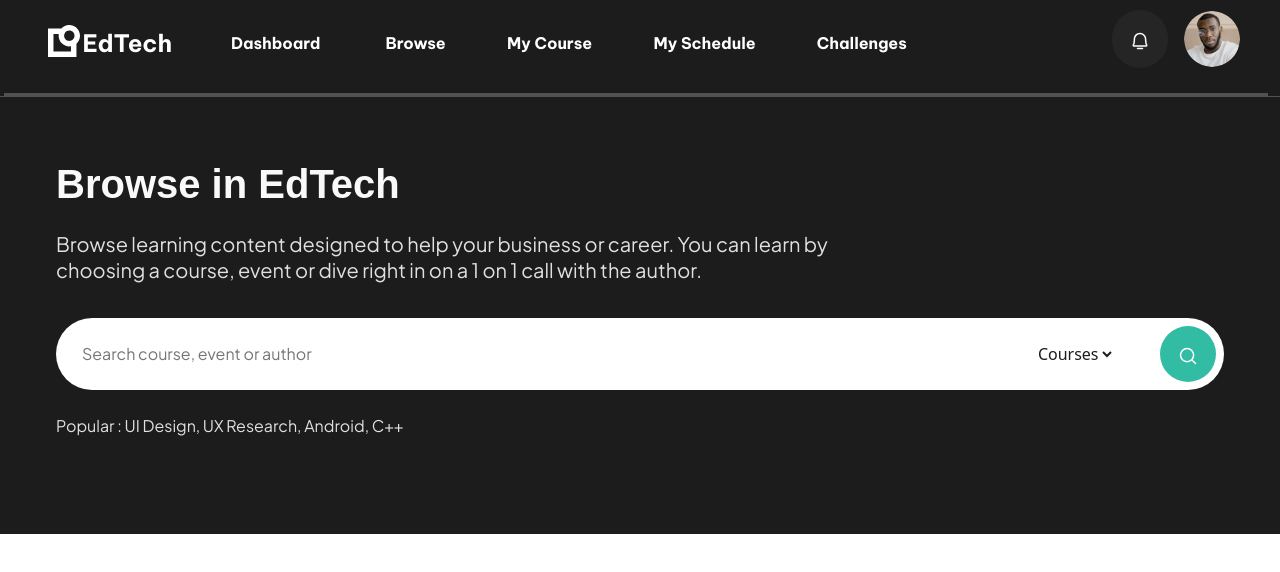
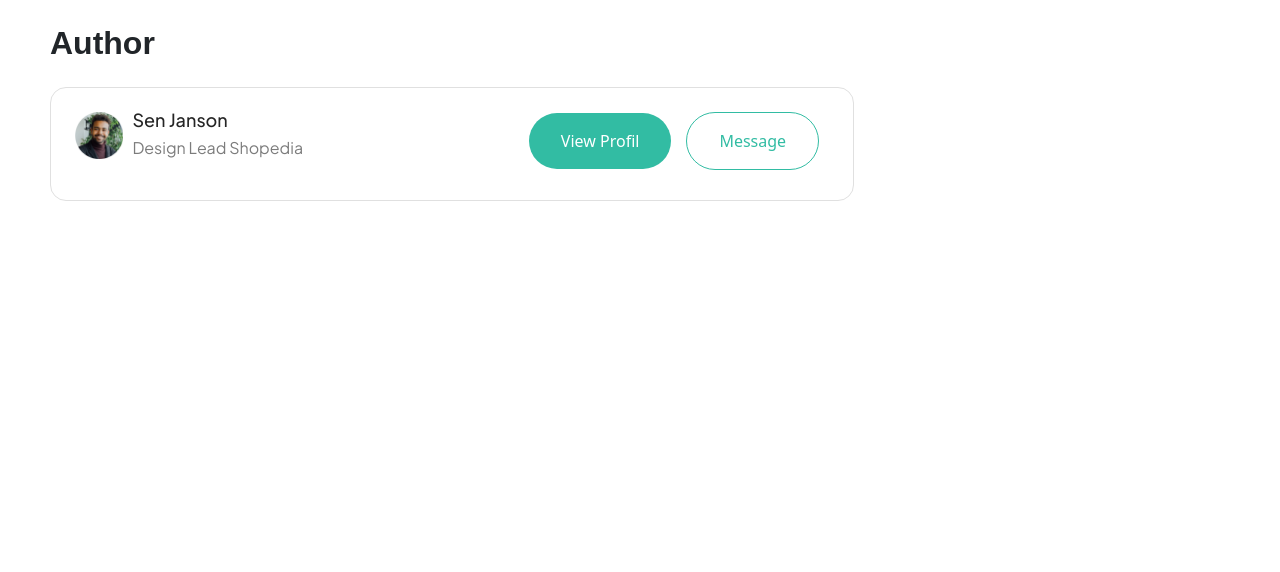
Before and after one commit to OrkhanKarimli/cardscomponent, a React (Create React App) app: page / in a window 1280 px wide. Shown: the top 572 px of the page. Built offline with nearby package versions, Linux system fonts and the light colour scheme; a web font is replaced by a local one.

Commit message:
Finish Author Courses

```diff
--- a/package.json
+++ b/package.json
@@ -12,6 +12,7 @@
     "@testing-library/jest-dom": "^5.16.5",
     "@testing-library/react": "^13.4.0",
     "@testing-library/user-event": "^13.5.0",
+    "axios": "^1.4.0",
     "babel-plugin-macros": "^3.1.0",
     "bootstrap": "^5.2.3",
     "bootstrap-icons": "^1.10.5",
--- a/src/App.js
+++ b/src/App.js
@@ -1,6 +1,6 @@
 import "./App.css";
 import "./scss/style.scss";
-import LearnerSearchCategories from "./components/LearnerBrowseCategories";
+import LearnerSearchCategories from "./components/AuthorCourse";
 function App() {
   return(
 <LearnerSearchCategories/>
--- /dev/null
+++ b/src/components/AuthorCourse.jsx
@@ -0,0 +1,45 @@
+import React from 'react'
+import img from "../image/Avatarimg.png"
+const AuthorCourse = () => {
+  return (
+    <div className="container-fluid author-courses-main">
+        <div className="row">
+            <div className="col-md-8">
+                <h4>
+                    Author
+                </h4>
+                <div className="col-md-12 author-courses-div">
+                    <div className="row">
+                        <div className="col-md-4">
+                <ul>
+                    <li className='author-course-avatar'>
+                        <img src={img} alt="" />
+                    </li>
+                    <li className='author-course-inf'>
+                        <p>
+                        Sen Janson
+                        </p>
+                        <span>
+                        Design Lead Shopedia
+                        </span>
+                    </li>
+                </ul>
+               </div>
+               <div className="col-md-5">
+                <button className='author-course-profil'>
+               View Profil
+                </button>
+                <button className='author-course-msg'>
+              Message
+                </button>
+               </div>
+                    </div>
+
+                </div>
+            </div>
+        </div>
+    </div>
+  )
+}
+
+export default AuthorCourse
--- /dev/null
+++ b/src/scss/authorcourse.scss
@@ -0,0 +1,79 @@
+.author-courses-main{
+   padding-left: 50px !important;
+    background-color: white;
+    h4{
+        margin-top: 3%;
+        margin-bottom: 3%;
+        font-size: 32px;
+        line-height: 38.4px;
+        font-family: $font-general;
+        font-weight: bold;
+    }
+
+.row{
+    justify-content: space-between;
+  .author-courses-div{
+        padding: 24px;
+        border-radius: 16px;
+        border: 1px solid $landing_text_color;
+
+        ul{
+            display: flex;
+            align-items: flex-end;
+            padding: 0;
+            list-style: none;
+            .author-course-avatar{
+            width: 48px;
+            height: 48px;
+            border-radius: 100%;
+            img{
+                max-width: 100%;
+                max-height: 100%;
+            }
+        }
+        .author-course-inf{
+            margin-left: 4%;
+            p{
+                color:$cardmoduletextbody;
+                font-size: 18px;
+                font-weight: 500;
+                line-height: 0px;
+                font-family: $font-jakarta-light;
+
+            }
+            span{
+                font-size: 16px;
+                font-weight: 400;
+                line-height: 24px;
+                color: $card_module_info;
+                font-family: $font-jakarta-light;
+            }
+        }
+        }
+
+    }
+    .col-md-5{
+        button{
+            display: inline-block;
+            padding: 16px 32px 16px 32px;
+            border-radius: 100px;
+            border: none;
+
+        }
+        button:focus{
+           outline: none;
+        }
+        .author-course-profil{
+            background-color: $card_module_icon_color;
+            color: white;
+            margin-right: 5%;
+        }
+        .author-course-msg{
+            background-color: white;
+            color: $card_module_icon_color;
+            border: 1px solid $card_module_icon_color;
+        }
+    }
+}
+
+}
--- a/src/scss/style.scss
+++ b/src/scss/style.scss
@@ -44,4 +44,5 @@
 @import "commentapplication";
 @import "upcomingevents";
 @import "topauthors";
-@import "learnerbrowse"
+@import "learnerbrowse";
+@import "authorcourse"
```
Also changed, not shown: 1 other file (tests, documents, lock files or other folders).
